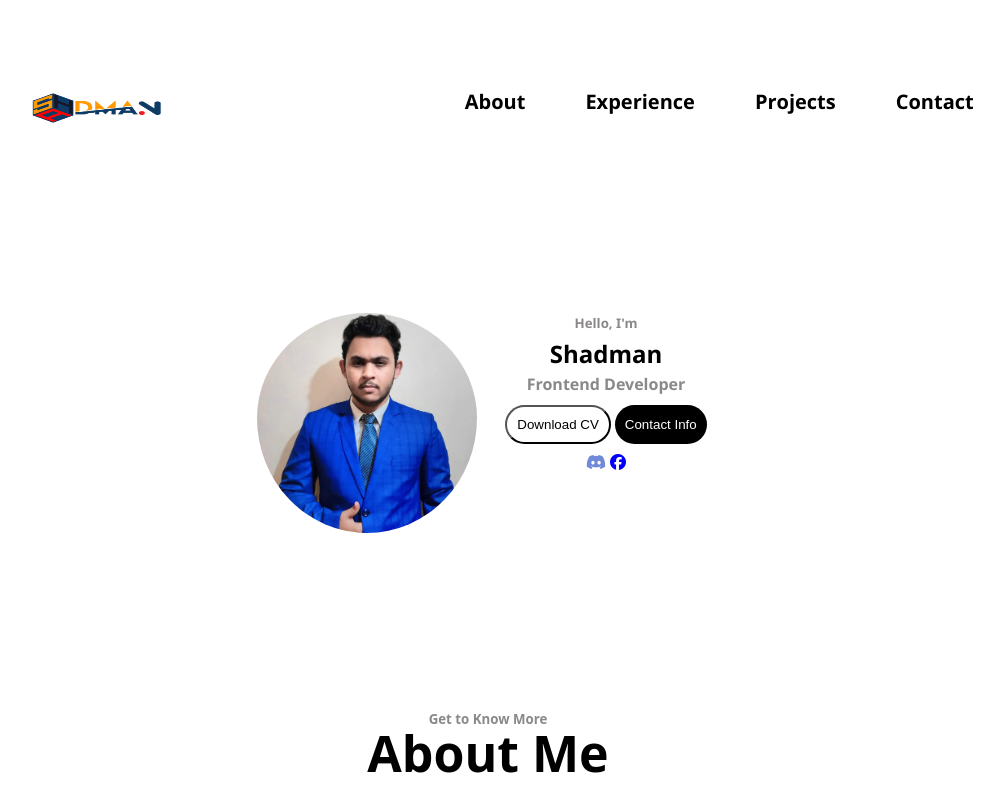
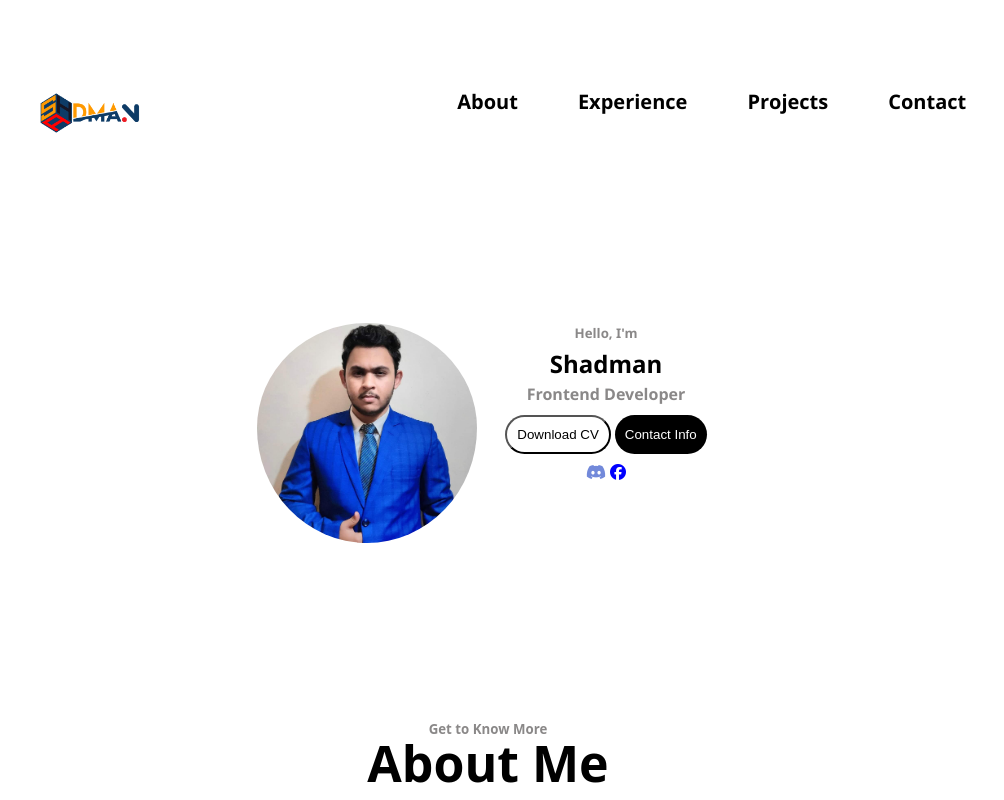
Before and after one commit to Sadman-123/portfolio_my, a plain HTML site: page index.html in a window 1280 px wide. Shown: the top 800 px of the page, without its empty margins (152-1156 px from the left). Drawn offline with nearby package versions, Linux system fonts and the light colour scheme; a web font is replaced by a local one.

Commit message:
Update navbar logo size in style.css

```diff
--- a/style.css
+++ b/style.css
@@ -383,8 +383,8 @@ html{
     color: black;
   }
 .navbar .icon img{
-  height: 30px;
-  width: 130px;
+  height: 40px;
+  width: 100px;
 }
 #contact{
   margin-top: 30px;
```
